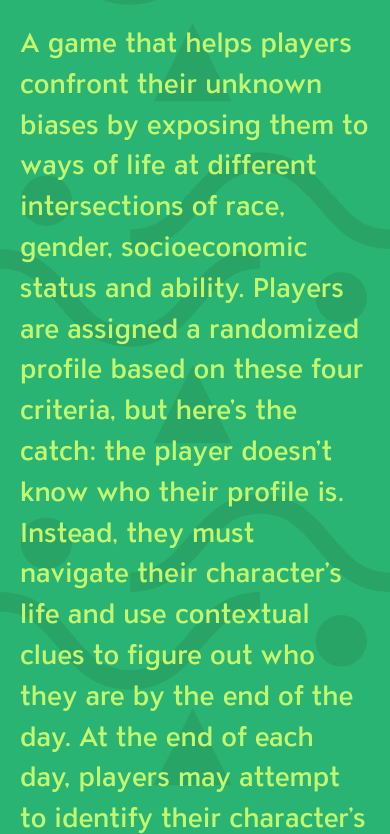
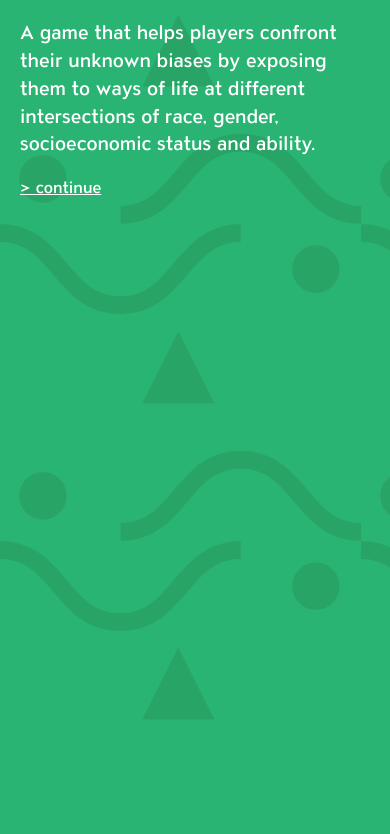
Before and after one commit to teambronzeville/mirrormirror, a plain HTML site: page index.html in a window 390 px wide. Shown: the part 93-927 px from the top of the page. After the commit the page ends 844 px from the top, so only its background shows below. Drawn offline with nearby package versions, Linux system fonts and the light colour scheme.

Commit message:
test content in place; added error message; added h4 for smaller type on mobile; preparing for state machine + to build actual game views for James to style

```diff
--- a/index.html
+++ b/index.html
@@ -27,7 +27,7 @@
 			<!-- bonjour! -->
 		</div>
 
-		<p><a class="js-continue-story" href="continue">&gt; continue</a></p>
+		<p><a class="js-next" href="#error">&gt; continue</a></p>
 	</div>
 
 	<!-- <div class="grid_01_main">
@@ -131,7 +131,7 @@
 	<template id="welcome">
 		<div class="hero_copy">
 			<h1>Mirror Mirror</h1>
-			<h3>A game that helps players confront their unknown biases by exposing them to ways of life at different intersections of race, gender, socioeconomic status and ability. Players are assigned a randomized profile based on these four criteria, but here’s the catch: the player doesn’t know who their profile is. Instead, they must navigate their character’s life and use contextual clues to figure out who they are by the end of the day. At the end of each day, players may attempt to identify their character’s gender, race, etc. Through this game, players can experience life at different levels of advantage, and help them empathize with people whose stories and backgrounds differ from their own.</h3>
+			<h4>A game that helps players confront their unknown biases by exposing them to ways of life at different intersections of race, gender, socioeconomic status and ability.</h4>
 		</div>
 	</template>
 
@@ -145,6 +145,11 @@
 		<p>hi.</p>
 	</template>
 
+	<template id="error">
+		<p>Hey there! If you're seeing this, something went wrong. Not with you, but with this little game.</p>
+		<p>Drop us a note <a href="https://github.com/teambronzeville/mirrormirror">on the project page</a> if you'd like to tell us what happened.</p>
+	</template>
+
 	<script src="http://ajax.googleapis.com/ajax/libs/jquery/1.11.0/jquery.min.js"></script>
 	<script src="js/main.js"></script>
 </body>
--- a/js/main.js
+++ b/js/main.js
@@ -37,7 +37,6 @@ jQuery(document).ready(function($){
 	}
 
 	$(window).on("hashchange", function(evt) {
-		console.log(evt);
 		var url = evt.originalEvent.newURL;
 		var contentId = url.slice(url.indexOf('#') + 1);
 		loadContentForId(contentId); // assumes all hashes have content
--- a/style/style.css
+++ b/style/style.css
@@ -301,6 +301,15 @@ h3 {
 	line-height: 1.5em;
 	padding: .5em 0;
 	color:#c3f76f;
+}
+
+h4 {
+	font-family: "atc_overlookmedium", Helvetica, Arial, sans-serif;
+	font-weight: 400;
+	font-size: 1.2em;
+	line-height: 1.45em;
+	padding: .5em 0;
+	color:#fff;
 }
 
 p {
```
